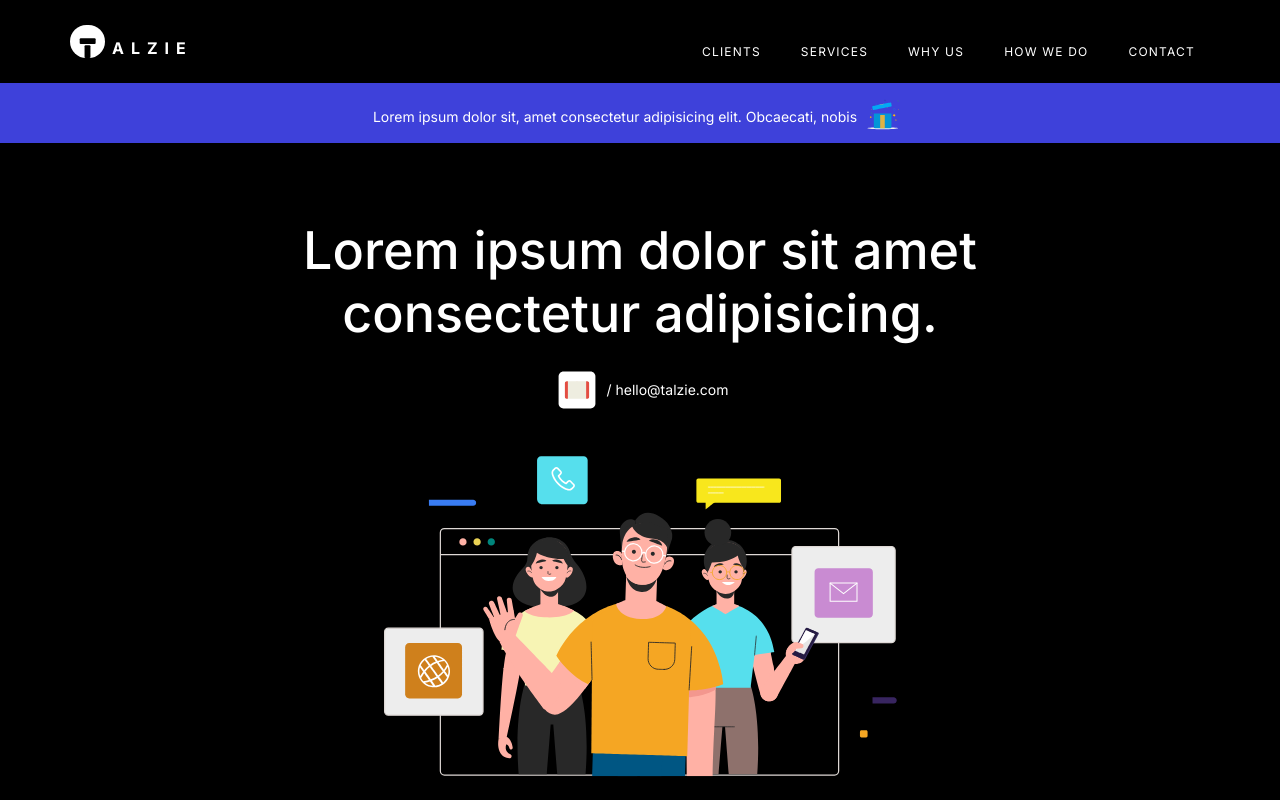
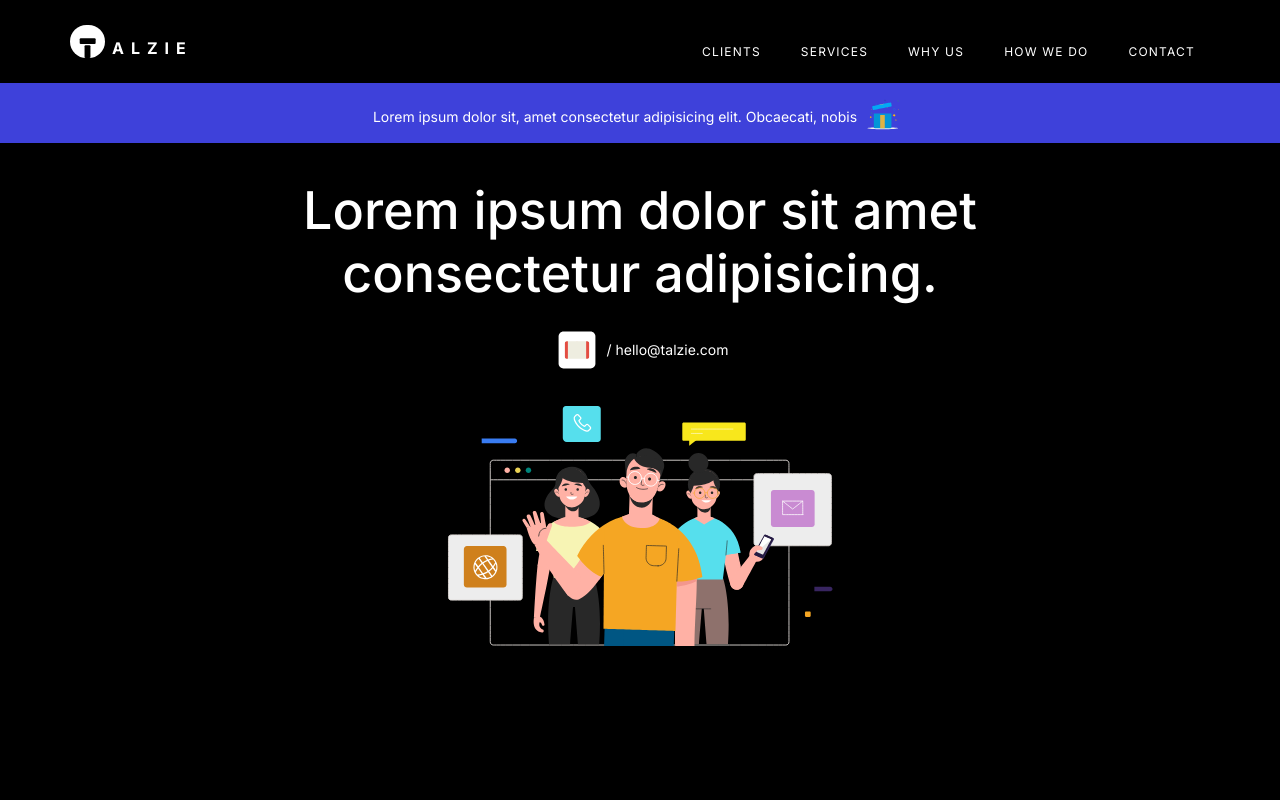
Before and after one commit to nadimpallibhargav/talzie, a React (Vite) app: page / in a window 1280 px wide. Shown: the top 800 px of the page. Built offline with nearby package versions, Linux system fonts and the light colour scheme.

Commit message:
removed banner v1 files & banner styles

```diff
--- a/src/LandingPage.jsx
+++ b/src/LandingPage.jsx
@@ -1,5 +1,4 @@
 import Header from "./components/header/Header";
-import Banner from "./components/sections/banner/Banner";
 import BannerV2 from "./components/sections/bannerV2/BannerV2";
 import Clients from "./components/sections/clients/Clients";
 import Contact from "./components/sections/contact/Contact";
--- a/src/components/sections/banner/Banner.jsx
+++ /dev/null
@@ -1,26 +0,0 @@
-import React from "react";
-import priceTag from '../../../assets/images/price_tag.svg'
-import heroPic from '../../../assets/images/heroPic1.svg'
-import "./Banner.scss";
-
-const Banner = () => {
-  return (
-    <section className="bannerSection">
-      <div className="container">
-        <div className="bannerContent">
-          <labe className="heroLabel">Lorem ipsum dolor sit, amet consectetur adipisicing elit. Obcaecati, nobis<img className="priceTag" src={priceTag} alt="priceTag"/></labe>
-          <h1>Lorem ipsum dolor sit amet consectetur adipisicing elit. </h1>
-          <p>
-            Lorem ipsum dolor sit, amet consectetur adipisicing elit. Obcaecati,
-            nobis?
-          </p>
-          <div className="heroImageContainer">
-            <img src={heroPic} alt="heroSectionImage"/>
-          </div>
-        </div>
-      </div>
-    </section>
-  );
-};
-
-export default Banner;
--- a/src/components/sections/banner/Banner.scss
+++ /dev/null
@@ -1,70 +0,0 @@
-@import '../../../variable.scss';
-
-.bannerSection{
-padding-top: 50px !important;
-}
-
-.bannerContent {
-    // min-height: calc(100vh - 73px);
-    @extend %align-justify-center;
-    flex-direction: column;
-    text-align: center;
-    .heroLabel{
-        position: relative;
-        font-size: 1rem;
-        color:#FFFFFF;
-        background-color: #3E41DA;
-        border-radius: 50px;
-        padding: 9px 20px;
-        margin-bottom: 37px;
-        .priceTag{
-           position: absolute;
-           right: 0;
-           top:24.5px;
-        }
-    }
-    h1 {
-        font-size: 4rem;
-        padding-bottom: 60px;
-        max-width: 600px;
-        margin-inline: auto;
-        line-height: 1.3;
-    }
-    p {
-        font-size: 1.6rem;
-    }
-    .heroImageContainer{
-        max-width: 250px;
-        img{
-            width: 100%;
-            height: auto;
-        }
-    }
-}
-
-@media (max-width:676px){
-    .bannerSection{
-        padding-bottom: 50px;
-    }
-    .bannerContent{
-        padding-inline: 20px;
-        h1{
-            font-size: 2.4rem;
-            padding-bottom: 30px;
-        }
-        p{
-            font-size: 12px;
-        }
-    }
-}
-
-@media(max-width:457px){
-    .bannerContent{
-        padding-inline: 24px;
-        .heroLabel{
-            .priceTag{
-                top:33.5px;
-            }
-        }
-    }
-}
--- a/src/components/sections/bannerV2/BannerV2.jsx
+++ b/src/components/sections/bannerV2/BannerV2.jsx
@@ -1,31 +1,54 @@
-import React from 'react'
-import "./BannerV2.scss"
+import React from "react";
+import "./BannerV2.scss";
 import Lottie from "lottie-react";
-import LottieExplore from '../../../../public/lottie/LottieExplore.json'
-import LottieOffer from '../../../../public/lottie/LottieOffer.json'
-import LottieTeam from '../../../../public/lottie/LottieTeam.json'
-
+import LottieExplore from "../../../../public/lottie/LottieExplore.json";
+import LottieOffer from "../../../../public/lottie/LottieOffer.json";
+import LottieTeam from "../../../../public/lottie/LottieTeam.json";
 
 function BannerV2() {
   return (
     <>
-    <div className='priceTag'>
-    <p>Lorem ipsum dolor sit, amet consectetur adipisicing elit. Obcaecati, nobis</p>
-    <Lottie animationData={LottieOffer} loop={true} style={{height:50 , width:50}}/>
-    </div>
-    <div className='wrapper'>
-        <div className='bannerWrapper'>
-            <div className='content'>
-               <h5 className='title'>Lorem ipsum dolor sit  amet consectetur adipisicing.</h5>
-               <div className='buttonWrapper'>
-                  <p><Lottie animationData={LottieExplore} loop={true} style={{height:50 , width:50}}/> / hello@talzie.com</p>
+      <section className="banner">
+        <div className="priceTag">
+          <p>
+            Lorem ipsum dolor sit, amet consectetur adipisicing elit. Obcaecati,
+            nobis
+          </p>
+          <Lottie
+            animationData={LottieOffer}
+            loop={true}
+            style={{ height: 50, width: 50 }}
+          />
+        </div>
+        <div className="container">
+          <div className="wrapper">
+            <div className="bannerWrapper">
+              <div className="content">
+                <h5 className="title">
+                  Lorem ipsum dolor sit amet consectetur adipisicing.
+                </h5>
+                <div className="buttonWrapper">
+                  <p>
+                    <Lottie
+                      animationData={LottieExplore}
+                      loop={true}
+                      style={{ height: 50, width: 50 }}
+                    />
+                    / hello@talzie.com
+                  </p>
                 </div>
-              <Lottie animationData={LottieTeam} loop={true} style={{height:"400px" , width:"auto"}}/>
+                <Lottie
+                  animationData={LottieTeam}
+                  loop={true}
+                  className="bannerImage"
+                />
+              </div>
             </div>
+          </div>
         </div>
-    </div>
+      </section>
     </>
-  )
+  );
 }
 
-export default BannerV2
+export default BannerV2;
--- a/src/components/sections/bannerV2/BannerV2.scss
+++ b/src/components/sections/bannerV2/BannerV2.scss
@@ -1,14 +1,8 @@
 @import '../../../variable.scss';
 
-.wrapper{
-    // background-color: #dcdfed;
-}
-
-.bannerWrapper{
-    width: 100%;
-    height: calc(100vh - 83px);
-    @extend %justify-center;
-    position: relative;
+.banner {
+    padding-top: 0;
+    min-height: calc(100vh - 83px);
 }
 
 .priceTag{
@@ -16,7 +10,6 @@
     width: 100%;
     margin: auto;
     background-color: #3E41DA;
-    /* border-radius: 3px; */
     padding: 5px;
     margin-bottom: 36px;
     position: relative;
@@ -34,23 +27,15 @@
     }
 }
 
-.content{
-    margin-top: 40px;
-}
-
 .title{
     font-size: 52px;
     line-height: 63px;
     text-align: center;
     margin-bottom: 20px;
     max-width: 954px;
-    width: 100%;
+    margin-inline: auto;
     font-weight: 500;
     color: $color-white-0;
-    position: relative;
-    span{
-        display: inline-block;
-    }
 }
 
 .buttonWrapper{
@@ -63,39 +48,7 @@
     }
 }
 
-.bannerImageWrapper{
-    max-width: 337px;
-    position: absolute;
-    left: 0;
-    right: 0;
-    bottom: 0;
-    margin: 0 auto;
-    img{
-        width: 100%;
-    }
+.bannerImage {
+    max-width: 400px;
+    margin: auto;
 }
-
-.bannerIntro{
-    width: 600px;
-    height: 200px;
-    overflow: hidden;
-    margin: auto;
-    border: 2px solid #fff;
-    padding: 10px;
-    margin-bottom: 20px;
-    img{
-        width: 100%;
-        height: 100%;
-    }
-}
-
-#background-video {
-    width: 300px;
-    height: 200px;
-    object-fit: cover;
-    position: absolute;
-    left: 0;
-    right: 0;
-    top: 0;
-    bottom: 0;
-  }
```
